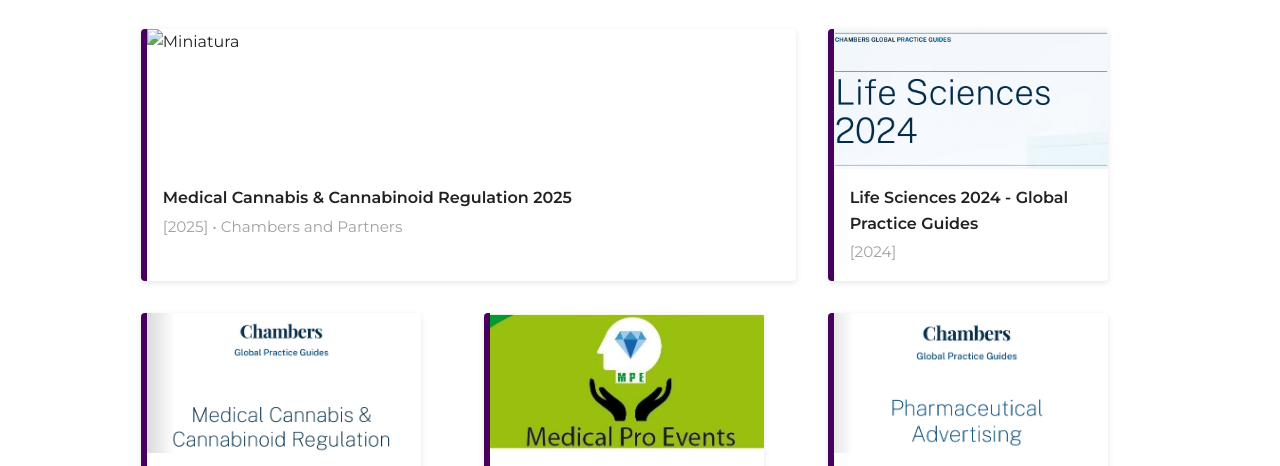
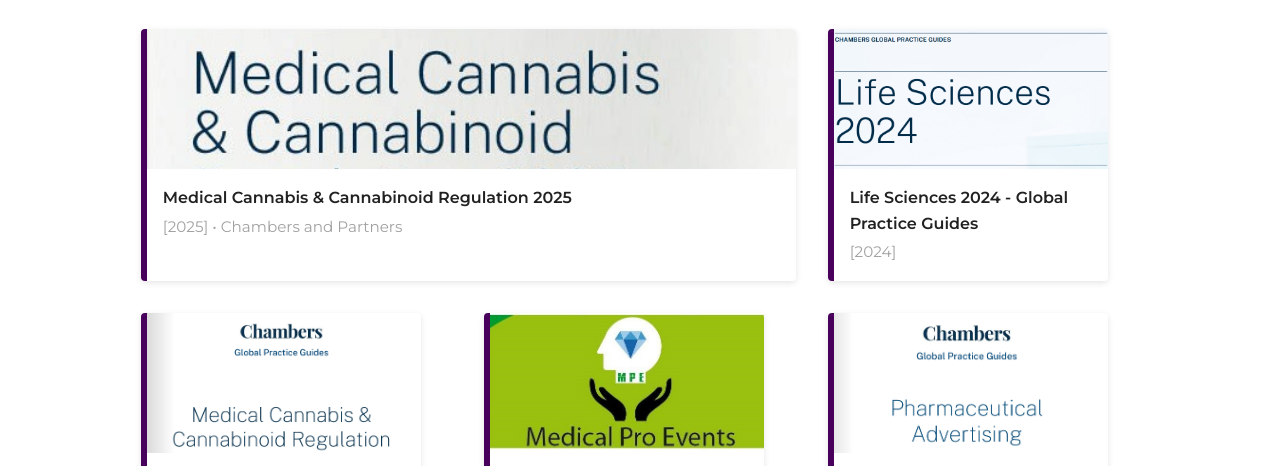
Before and after one commit to FilipCiesielsk1/LfL, a plain HTML site: page dzielimy-sie-wiedza.html in a window 1280 px wide. Shown: the part 295-761 px from the top of the page. Drawn offline with Linux system fonts and the light colour scheme; the site is published under a folder, as on GitHub Pages, so addresses that start at the root find nothing.

Commit message:
Update dzielimy-sie-wiedza.html

```diff
--- a/dzielimy-sie-wiedza.html
+++ b/dzielimy-sie-wiedza.html
@@ -50,7 +50,7 @@
 
       <div class="business-cards">
         <a href="https://practiceguides.chambers.com/practice-guides/medical-cannabis-cannabinoid-regulation-2025" class="business-card" target="_blank" rel="noopener noreferrer">
-          <img src="/assets/images/thumbs/medical-cannabis-cannabinoid-regulation-2025-lg.jpg" alt="Miniatura">
+          <img src="assets/images/thumbs/medical-cannabis-cannabinoid-regulation-2025-lg.jpg" alt="Miniatura">
           <div class="card-text">
             <p class="card-title">Medical Cannabis & Cannabinoid Regulation 2025</p>
             <p class="card-subtitle">[2025] • Chambers and Partners</p>
```
